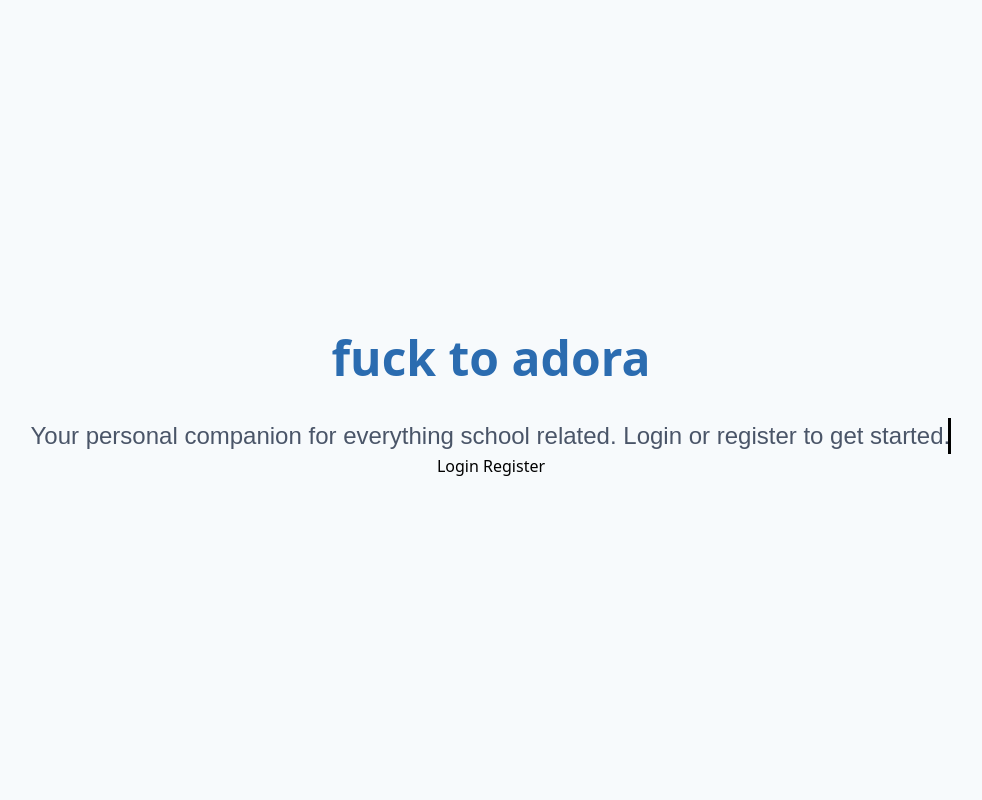
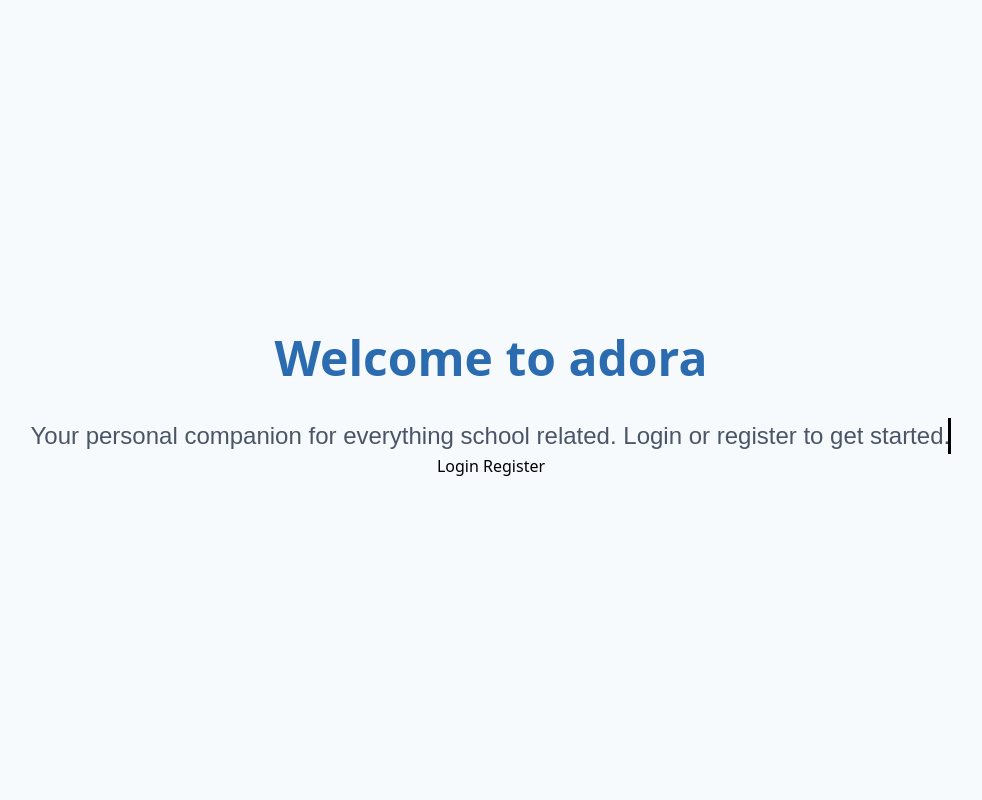
Before and after one commit to aayan-dutta/adora, a Flask app: page / in a window 1280 px wide. Shown: the whole page, without its empty margins (21-1003 px from the left). Run offline with Flask 3, Linux system fonts and the light colour scheme; style sheets or scripts are compiled from the project's sources; some libraries are stand-ins or nearby versions.

Commit message:
Update home.html

```diff
--- a/api/templates/home.html
+++ b/api/templates/home.html
@@ -7,11 +7,11 @@
     <script src="https://cdn.jsdelivr.net/npm/flowbite@2.4.1/dist/flowbite.min.js"></script>
     <title>fuck to adora!</title>
 </head>
-<body class="bg-gray-100">
+<body>
 
     <div class="container mx-auto py-16 text-center">
         <h1 class="text-4xl font-bold text-blue-600 mb-6 fade-in">
-            fuck to adora
+            Welcome to adora
         </h1>
 
         <p class="typing-effect text-lg text-gray-700 mb-8">Your personal companion for everything school related. Login or register to get started.</p>
```
